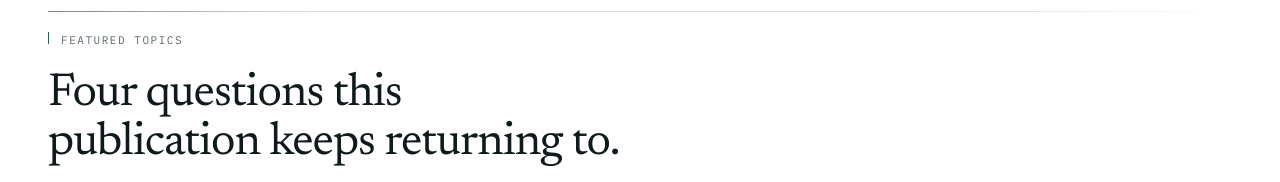
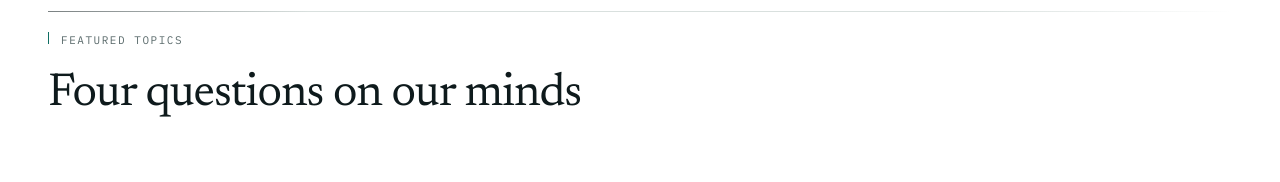
Before and after one commit to thefutureofplanning/The-Future-of-Planning, a Next.js app: page / in a window 1280 px wide. Shown: the part 713-895 px from the top of the page. Built offline with nearby package versions, Linux system fonts and the light colour scheme; no server answers.

Commit message:
Update Topics section heading to 'Four questions on our minds'

```diff
--- a/src/components/home/Topics.tsx
+++ b/src/components/home/Topics.tsx
@@ -8,7 +8,7 @@ export function Topics() {
     <Section className="border-t border-rule bg-surface">
       <SectionHeading
         label="Featured topics"
-        title="Four questions this publication keeps returning to."
+        title="Four questions on our minds"
       />
       <ul className="grid gap-6 sm:grid-cols-2">
         {topics.map((topic, index) => (
```
